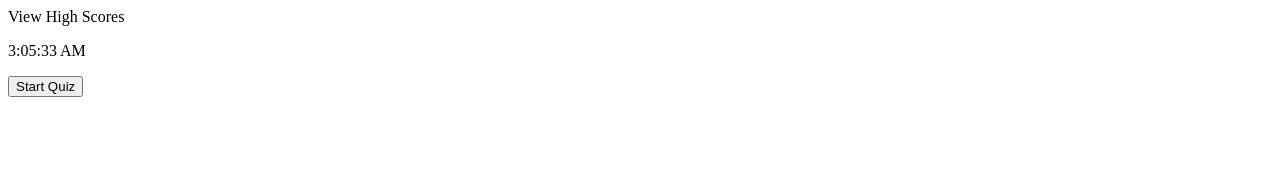
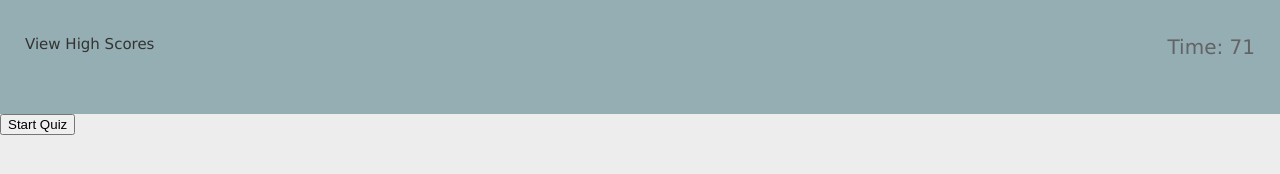
Before and after one commit to HaleyNicole126/Coding-Quiz-Challenge, a plain HTML site: page index.html in a window 1280 px wide. Drawn offline with Linux system fonts and the light colour scheme.

Commit message:
timer function

```diff
--- a/assets/css/style.css
+++ b/assets/css/style.css
@@ -1,3 +1,46 @@
 * {
     box-sizing: border-box;
   }
+
+  :root {
+    --primary: #ededed;
+    --secondary: #94aeb3;
+    --tertiary: #626364;
+    --grey: #333;
+    font-size: 62.5%;
+  }
+
+body {
+    background: var(--primary);
+    color: var(--grey);
+    margin: 0;
+    padding: 0;
+    display: flex;
+    min-height: 100vh;
+    flex-direction: column;
+    font-family: Verdana, Geneva, Tahoma, sans-serif;
+}
+
+header {
+    background: var(--secondary);
+    padding: 30px 25px;
+    border-bottom: 5px solid var(--secondary);
+    display: flex;
+    flex-direction: row;
+    justify-content: space-between;
+}
+
+header a {
+    color: var(--grey);
+    margin: 5px 0 20px;
+    font-size: 1.5rem;
+
+}
+
+header p {
+    color: var(--tertiary);
+    margin: 5px 0 20px;
+    font-size: 2rem;
+
+
+}
--- a/assets/js/script.js
+++ b/assets/js/script.js
@@ -51,12 +51,25 @@ var myQuestions = [
     },
 ];
 
-setInterval(myTimer, 1000);
+// setInterval(myTimer, 1000);
 
-function myTimer() {
-    const d = new Date();
-    document.getElementById("timer").innerHTML = d.toLocaleTimeString();
-}
+// function myTimer() {
+//     const d = new Date();
+//     document.getElementById("timer").innerHTML = d.toLocaleTimeString();
+// }
+
+var counter = 75
+var countdown = function() {
+    console.log(counter);
+    document.getElementById("timer").innerHTML = "Time: " + counter.toLocaleString();
+    counter--;
+    if(counter===0) {
+        console.log("Game Over!");
+        clearInterval(startCountdown);
+    };
+};
+
+var startCountdown = setInterval(countdown, 1000);
 
 var quizContainer = document.getElementById('quiz');
 var resultsContainer = document.getElementById('results');
```
